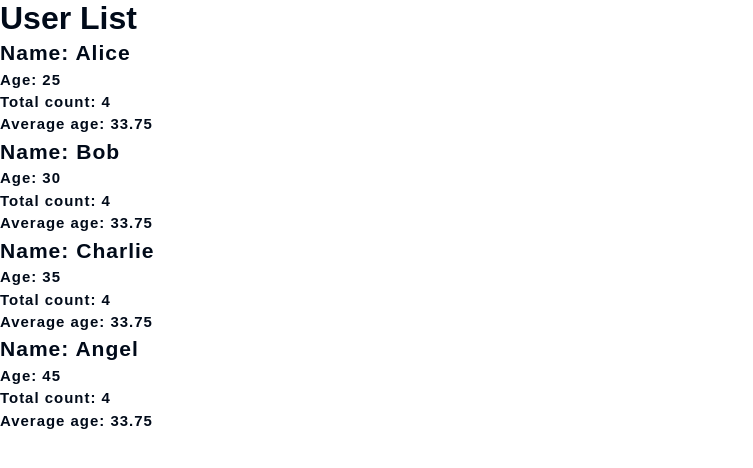
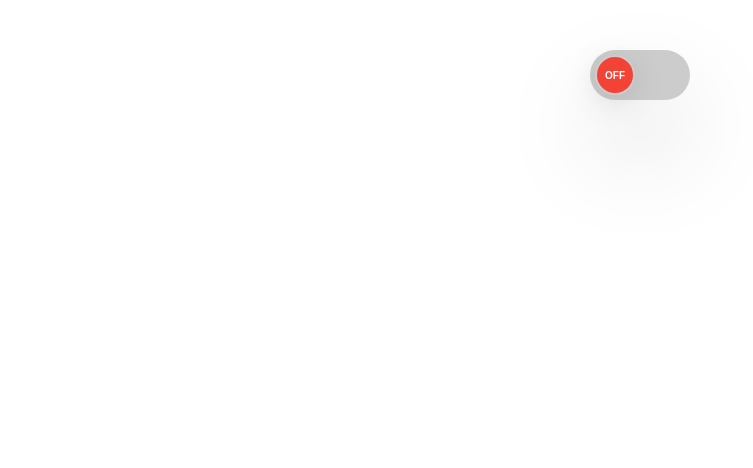
Before and after one commit to code-with-prathamesh/React-projects, a React (Vite) app in the folder basic-react-project/: page / in a window 1280 px wide. Shown: the top 468 px of the page, without its empty margins (0-753 px from the left). Built offline with nearby package versions, Linux system fonts and the light colour scheme.

Commit message:
ToggleSwitch Mini-Practice.

```diff
--- a/basic-react-project/src/App.jsx
+++ b/basic-react-project/src/App.jsx
@@ -1,20 +1,7 @@
-import { NetflixSeries } from "./components/NetflixSeries";
-// import "./components/Netflix.css";
-import styles from "./components/Netflix.module.css";
-
-// import { Profile } from "./components/Profile";
+import { ToggleSwitch } from "./projects/ToggleSwitch/ToggleSwitch";
 
 const App = () => {
-  // Each JSX expression must have one parent element, which means if you try to return multiple elements, React will throw an error.
-
-  //Every JSX tag needs to be closed. You can use self-closing tags for elements that don't have children, e.g., <img src="url" />
-  return (
-    <section className="container">
-      <h1 className={styles["card-heading"]}>List of Best Netflix Series</h1>
-      <NetflixSeries />
-      {/* <Profile /> */}
-    </section>
-  );
+  return <ToggleSwitch />;
 };
 
 export default App;
--- a/basic-react-project/src/main.jsx
+++ b/basic-react-project/src/main.jsx
@@ -1,20 +1,10 @@
 import { StrictMode } from "react";
 import { createRoot } from "react-dom/client";
 import "./index.css";
-import { DerivedState } from "./components/DerivedState";
-// import { State } from "./hooks/State";
-// import { EventPropogation } from "./components/EventPropogation";
-// import App from "./App.jsx";
-// import { EventProps } from "./components/EventProps.jsx";
-// import { EventHandling } from "./components/EventHandling.jsx";
+import App from "./App.jsx";
 
 createRoot(document.getElementById("root")).render(
   <StrictMode>
-    {/* <App /> */}
-    {/* <EventHandling /> */}
-    {/* <EventProps /> */}
-    {/* <EventPropogation /> */}
-    {/* <State /> */}
-    <DerivedState />
+    <App />
   </StrictMode>
 );
--- /dev/null
+++ b/basic-react-project/src/projects/ToggleSwitch/ToggleSwitch.css
@@ -0,0 +1,54 @@
+body {
+  width: 100%;
+  height: 100vh;
+  display: flex;
+  justify-content: center;
+}
+
+.toggle-switch {
+  width: 100px;
+  height: 50px;
+  border-radius: 25px;
+  background-color: #ccc;
+  position: relative;
+  cursor: pointer;
+  padding: 5px;
+  margin-top: 5rem;
+  box-shadow: rgba(17, 12, 46, 0.15) 0px 48px 100px 0px;
+}
+
+.switch {
+  width: 40px;
+  height: 40px;
+  border-radius: 20px;
+  display: flex;
+  align-items: center;
+  justify-content: center;
+  color: white;
+  font-weight: bold;
+  position: absolute;
+  top: 5px;
+  left: 5px;
+  transition: transform 0.3s linear, background-color 0.3s linear;
+  border: 0.2rem solid #ccc;
+  box-shadow: rgba(100, 100, 111, 0.2) 0px 7px 29px 0px;
+}
+
+.on {
+  background-color: #4caf50;
+  transform: translateX(50px);
+  -webkit-transform: translateX(50px);
+  -moz-transform: translateX(50px);
+  -ms-transform: translateX(50px);
+  -o-transform: translateX(50px);
+}
+
+.off {
+  background-color: #f44336;
+  transform: translateX(0);
+}
+
+.switch-state {
+  margin: 0 10px;
+  text-transform: uppercase;
+}
--- /dev/null
+++ b/basic-react-project/src/projects/ToggleSwitch/ToggleSwitch.jsx
@@ -0,0 +1,26 @@
+import { useState } from "react";
+import "./ToggleSwitch.css";
+
+export const ToggleSwitch = () => {
+  const [isOn, setIsOn] = useState(false);
+
+  const handleToggleSwitch = () => {
+    setIsOn(!isOn);
+  };
+
+  const setStyleToggle = { backgroundColor: isOn ? "#4caf50" : "" };
+
+  const toggleSwitchClass = isOn ? "on" : "off";
+
+  return (
+    <div
+      className="toggle-switch"
+      style={setStyleToggle}
+      onClick={handleToggleSwitch}
+    >
+      <div className={`switch ${toggleSwitchClass}`}>
+        <span className="switch-state"> {isOn ? "on" : "off"} </span>
+      </div>
+    </div>
+  );
+};
```
